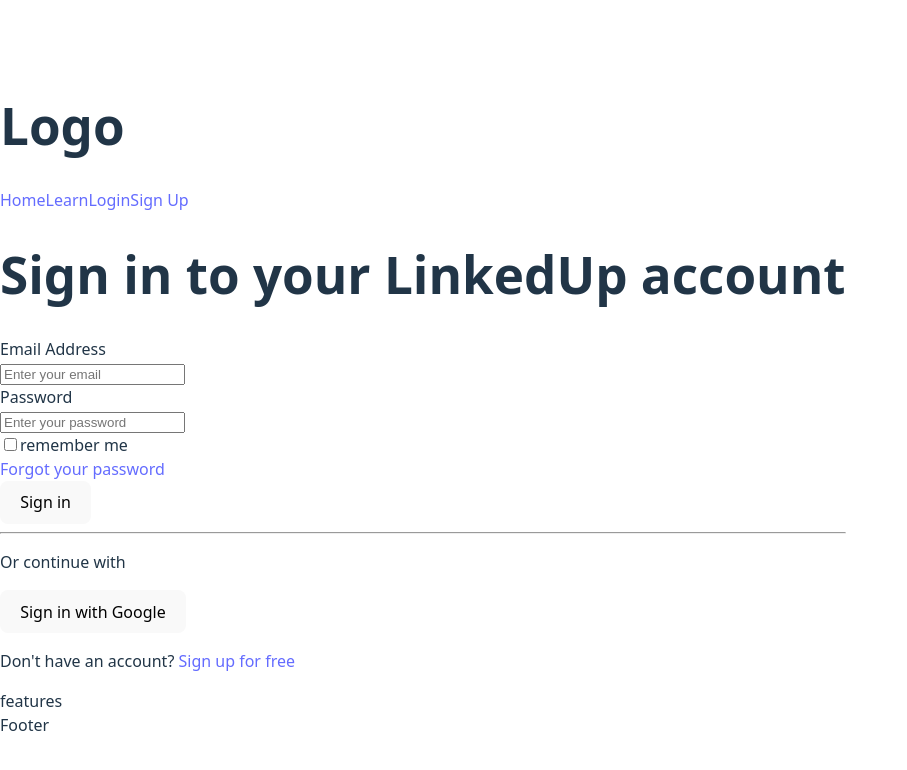
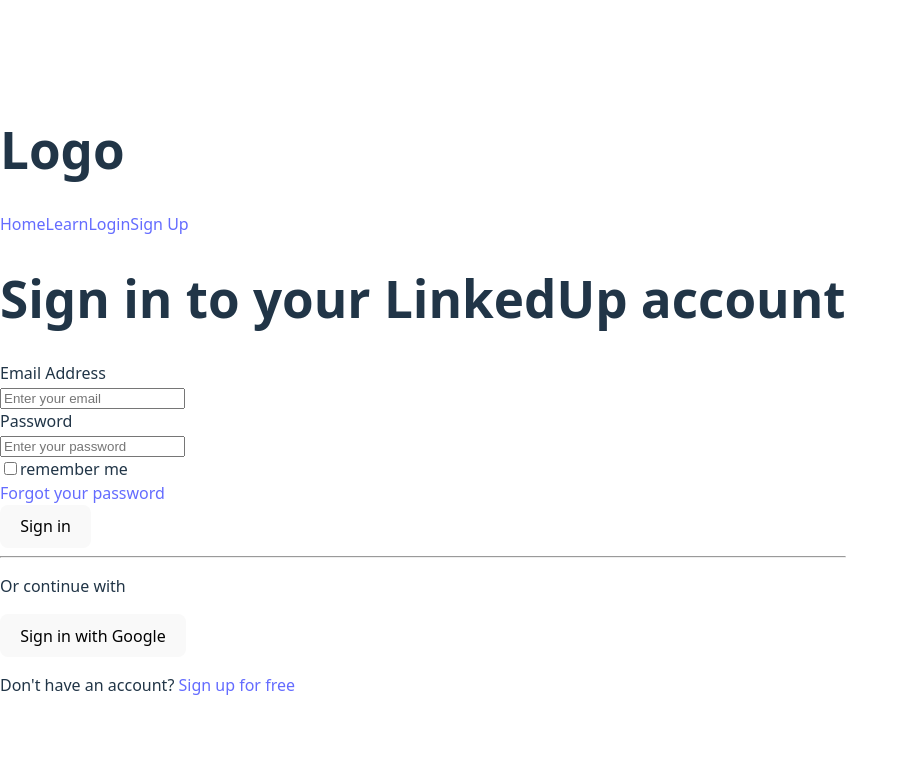
Before and after one commit to katzenjammer1/LinkedUp, a React (Vite) app: page /login in a window 1280 px wide. Shown: the top 770 px of the page, without its empty margins (0-907 px from the left). Built offline with nearby package versions, Linux system fonts and the light colour scheme; no server answers.

Commit message:
FIX: moved features and footer to only our home page

```diff
--- a/src/App.jsx
+++ b/src/App.jsx
@@ -25,8 +25,6 @@ function App() {
             <Route path="/setup-profile" element={<SetupProfilePage />} />
             <Route path="/dashboard" element={<DashboardPage />} />
       </Routes>
-      <Features />
-      <Footer />
     </Router>
   )
 }
--- a/src/pages/HomePage.jsx
+++ b/src/pages/HomePage.jsx
@@ -1,9 +1,12 @@
 import React from 'react';
-
+import Features from '../components/common/Features';
+import Footer from '../components/common/footer';
 const HomePage = () => {
     return (
         <div>
             Home Page
+            <Features />
+            <Footer />
         </div>
     )
 };
```
